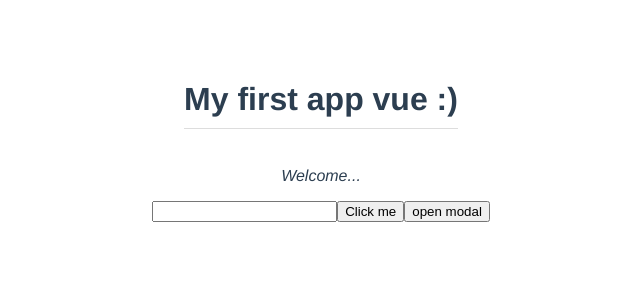
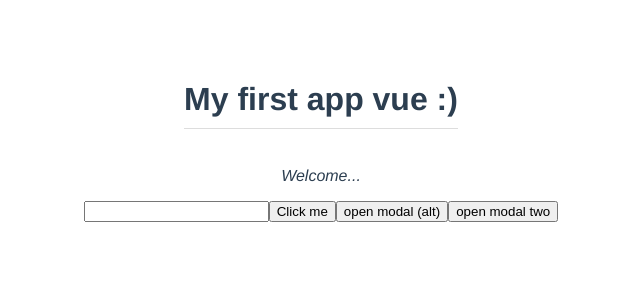
Before and after one commit to takykongo/framework, a Vue app in the folder Formation_vue_Js/2-The_Vue_CLI/modal-project/: page / in a window 1280 px wide. Shown: the top 300 px of the page, without its empty margins (319-959 px from the left). Built offline with nearby package versions, Linux system fonts and the light colour scheme.

Commit message:
Challenge reusing

```diff
--- a/Formation_vue_Js/2-The_Vue_CLI/modal-project/src/App.vue
+++ b/Formation_vue_Js/2-The_Vue_CLI/modal-project/src/App.vue
@@ -13,7 +13,15 @@
       <p>Grab your ninja swag for half price!</p>
     </Modal>
   </div>
-  <button @click="toggleModal">open modal</button>
+
+  <div v-if="showModalTwo">
+    <Modal @close="toggleModalTwo">
+      <h1>Sign up the newsletter</h1>
+      <p>For updates and promo codes!</p>
+    </Modal>
+  </div>
+  <button @click.alt="toggleModal">open modal (alt)</button>
+  <button @click="toggleModalTwo">open modal two</button>
 </template>
 
 <script>
@@ -27,9 +35,8 @@
   data() {
     return{
       title: 'My first app vue :)',
-      header: 'Sign up for the Giveaway!',
-      text: 'Grab your ninja swag for half price!',
-      showModal: false
+      showModal: false,
+      showModalTwo: false
     }
   },
   methods: {
@@ -40,6 +47,9 @@
     },
     toggleModal(){
       this.showModal = !this.showModal
+    },
+    toggleModalTwo(){
+      this.showModalTwo = !this.showModalTwo
     }
   }
 }
--- a/Formation_vue_Js/2-The_Vue_CLI/modal-project/src/components/Modal.vue
+++ b/Formation_vue_Js/2-The_Vue_CLI/modal-project/src/components/Modal.vue
@@ -48,7 +48,7 @@
         margin: 30 px 0 10px 0;
         color: #333;
     }
-    .modal .actions .a{
+    .modal .actions a{
         padding: 8px;
         color: #333;
         border: 1px solid #eee;
@@ -66,7 +66,7 @@
     .modal.sale .actions{
         color: white;
     }
-    .modal.sale .actions a{
+    .modal.sale .actions a  {
         color: white;
     }
     .modal.dark{
```
